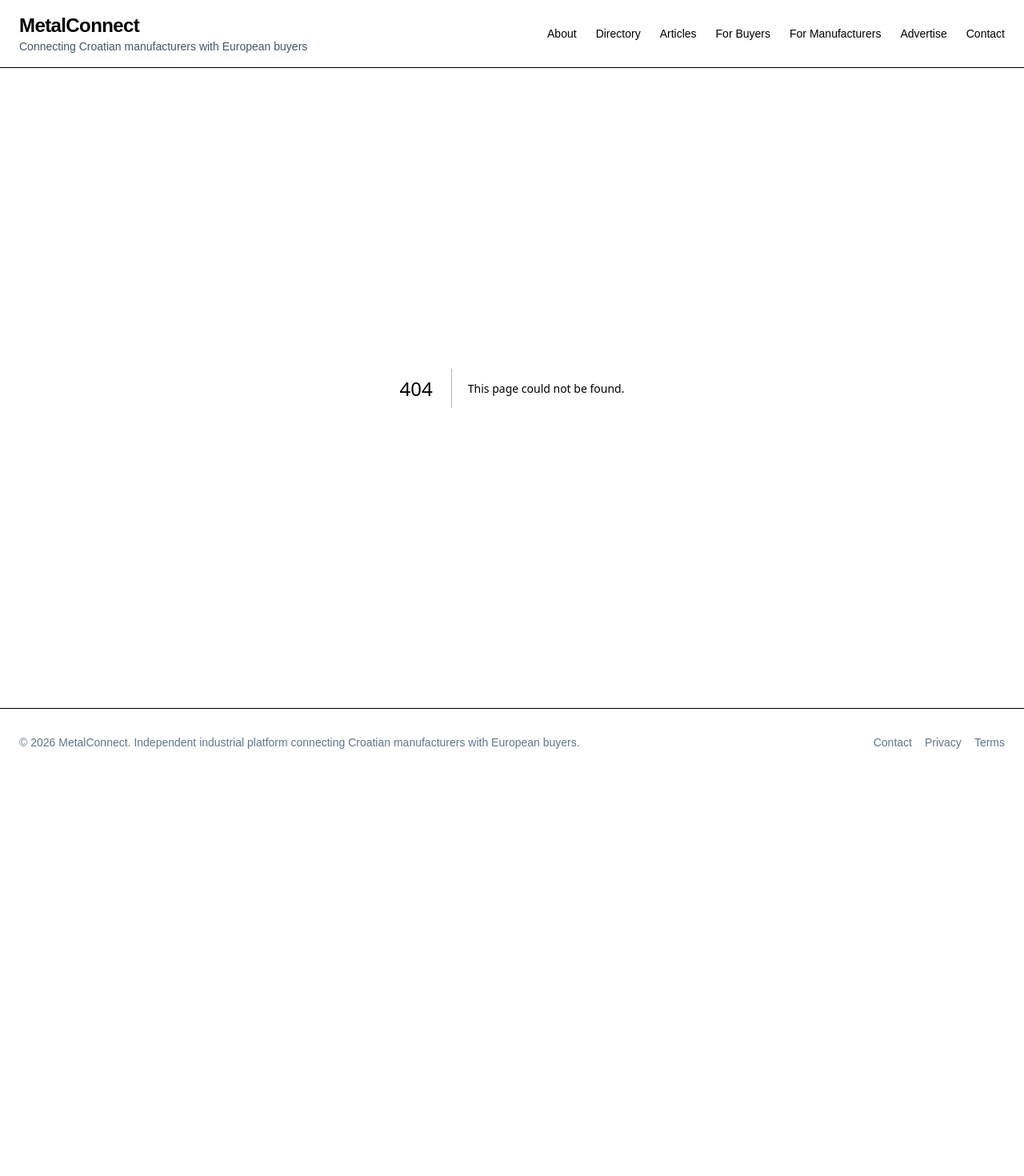
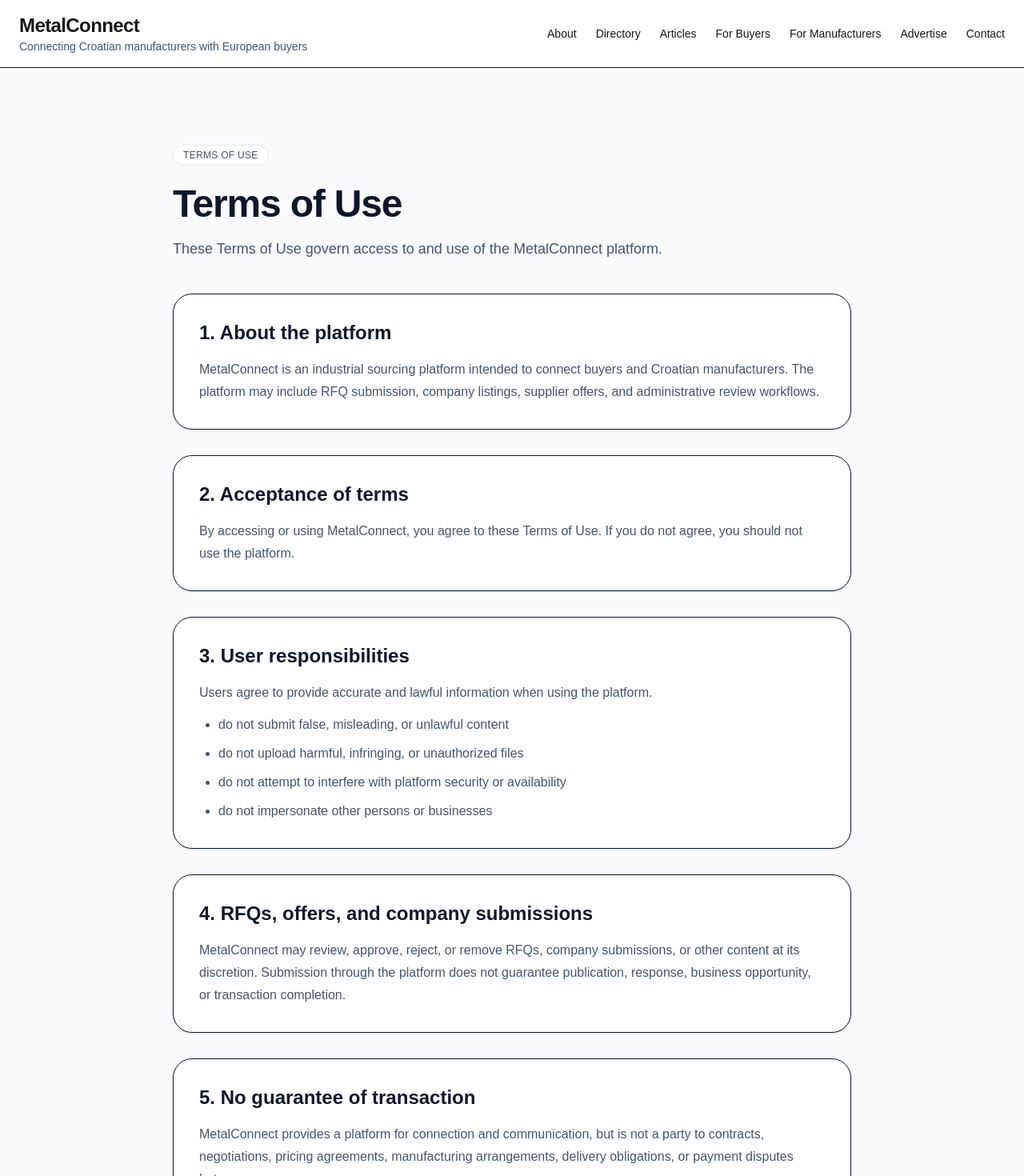
Before and after one commit to mini16111985-hub/metalconnect, a Next.js app: page /terms in a window 1280 px wide. Before the commit this address had no page. Shown: the top 1470 px of the page at 80% size. Before the commit the page ends 970 px from the top, so only its background shows below. Built offline with nearby package versions, Linux system fonts and the light colour scheme.

Commit message:
add terms of use page

```diff
--- /dev/null
+++ b/app/terms/page.js
@@ -0,0 +1,115 @@
+export const metadata = {
+  title: "Terms of Use | MetalConnect",
+  description: "Terms of Use for MetalConnect.",
+};
+
+export default function TermsPage() {
+  return (
+    <main className="min-h-screen bg-slate-50 text-slate-900">
+      <section className="mx-auto max-w-4xl px-6 py-16 md:py-24">
+        <div className="mb-6 inline-flex rounded-full border border-slate-200 bg-white px-3 py-1 text-xs font-medium uppercase tracking-wide text-slate-600">
+          Terms of Use
+        </div>
+
+        <h1 className="text-4xl font-bold tracking-tight md:text-5xl">
+          Terms of Use
+        </h1>
+
+        <p className="mt-4 max-w-3xl text-lg leading-8 text-slate-600">
+          These Terms of Use govern access to and use of the MetalConnect platform.
+        </p>
+
+        <div className="mt-10 space-y-8">
+          <section className="rounded-3xl border bg-white p-8 shadow-sm">
+            <h2 className="text-2xl font-semibold">1. About the platform</h2>
+            <p className="mt-4 leading-7 text-slate-600">
+              MetalConnect is an industrial sourcing platform intended to connect buyers and Croatian manufacturers.
+              The platform may include RFQ submission, company listings, supplier offers, and administrative review workflows.
+            </p>
+          </section>
+
+          <section className="rounded-3xl border bg-white p-8 shadow-sm">
+            <h2 className="text-2xl font-semibold">2. Acceptance of terms</h2>
+            <p className="mt-4 leading-7 text-slate-600">
+              By accessing or using MetalConnect, you agree to these Terms of Use. If you do not agree, you should not use the platform.
+            </p>
+          </section>
+
+          <section className="rounded-3xl border bg-white p-8 shadow-sm">
+            <h2 className="text-2xl font-semibold">3. User responsibilities</h2>
+            <div className="mt-4 space-y-3 leading-7 text-slate-600">
+              <p>Users agree to provide accurate and lawful information when using the platform.</p>
+              <ul className="list-disc space-y-2 pl-6">
+                <li>do not submit false, misleading, or unlawful content</li>
+                <li>do not upload harmful, infringing, or unauthorized files</li>
+                <li>do not attempt to interfere with platform security or availability</li>
+                <li>do not impersonate other persons or businesses</li>
+              </ul>
+            </div>
+          </section>
+
+          <section className="rounded-3xl border bg-white p-8 shadow-sm">
+            <h2 className="text-2xl font-semibold">4. RFQs, offers, and company submissions</h2>
+            <p className="mt-4 leading-7 text-slate-600">
+              MetalConnect may review, approve, reject, or remove RFQs, company submissions, or other content at its discretion.
+              Submission through the platform does not guarantee publication, response, business opportunity, or transaction completion.
+            </p>
+          </section>
+
+          <section className="rounded-3xl border bg-white p-8 shadow-sm">
+            <h2 className="text-2xl font-semibold">5. No guarantee of transaction</h2>
+            <p className="mt-4 leading-7 text-slate-600">
+              MetalConnect provides a platform for connection and communication, but is not a party to contracts, negotiations,
+              pricing agreements, manufacturing arrangements, delivery obligations, or payment disputes between users.
+            </p>
+          </section>
+
+          <section className="rounded-3xl border bg-white p-8 shadow-sm">
+            <h2 className="text-2xl font-semibold">6. Content and intellectual property</h2>
+            <p className="mt-4 leading-7 text-slate-600">
+              Users remain responsible for the content they submit, including company information, RFQs, offers, attachments, logos,
+              and other materials. By submitting content, users confirm they have the necessary rights to do so.
+            </p>
+          </section>
+
+          <section className="rounded-3xl border bg-white p-8 shadow-sm">
+            <h2 className="text-2xl font-semibold">7. Availability and changes</h2>
+            <p className="mt-4 leading-7 text-slate-600">
+              MetalConnect may modify, suspend, or discontinue any part of the platform at any time, with or without notice.
+              We do not guarantee uninterrupted availability or error-free operation.
+            </p>
+          </section>
+
+          <section className="rounded-3xl border bg-white p-8 shadow-sm">
+            <h2 className="text-2xl font-semibold">8. Limitation of liability</h2>
+            <p className="mt-4 leading-7 text-slate-600">
+              To the maximum extent permitted by law, MetalConnect shall not be liable for indirect, incidental, special,
+              consequential, or business-related damages arising from use of the platform, submitted content, or third-party interactions.
+            </p>
+          </section>
+
+          <section className="rounded-3xl border bg-white p-8 shadow-sm">
+            <h2 className="text-2xl font-semibold">9. Termination or restriction</h2>
+            <p className="mt-4 leading-7 text-slate-600">
+              We may suspend, restrict, or terminate access to the platform where necessary to protect the service,
+              comply with legal obligations, or respond to misuse.
+            </p>
+          </section>
+
+          <section className="rounded-3xl border bg-white p-8 shadow-sm">
+            <h2 className="text-2xl font-semibold">10. Contact</h2>
+            <p className="mt-4 leading-7 text-slate-600">
+              For questions regarding these Terms of Use, contact{" "}
+              <a
+                href="mailto:metalconnect.hr@gmail.com"
+                className="font-medium text-slate-900 underline"
+              >
+                metalconnect.hr@gmail.com
+              </a>.
+            </p>
+          </section>
+        </div>
+      </section>
+    </main>
+  );
+}
```
